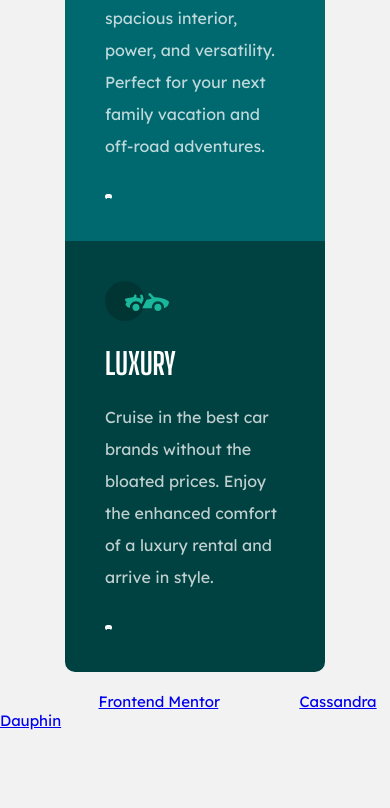
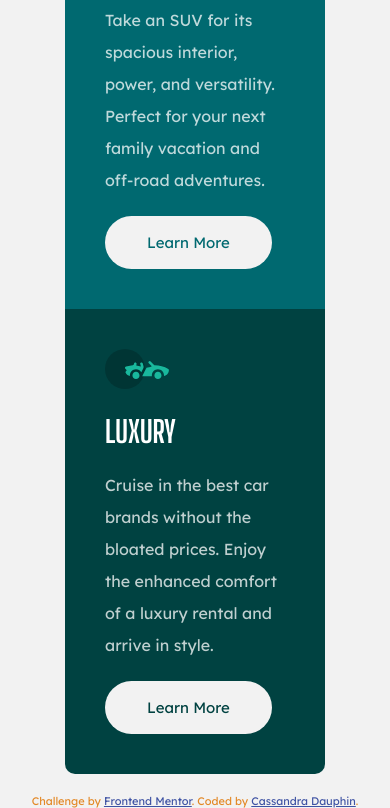
Before and after one commit to CID-devv/3-column-preview-cards, a website: page index.html in a window 390 px wide. Shown: the part 641-1449 px from the top of the page. Before the commit the page ends 1371 px from the top, so only its background shows below. Drawn offline with Linux system fonts and the light colour scheme.

Commit message:
updated mobile responsiveness and html file

```diff
--- a/index.html
+++ b/index.html
@@ -27,7 +27,7 @@
                 <p class="paragraph">
                   Choose a sedan for its affordability and excellent fuel economy. Ideal for cruising in the city or on your next road trip.
                 </p>
-                <a href="#" class="btn btn--orange btn--animated">Learn More</a>
+                <button class="btn btn--orange btn--animated">Learn More</button>
               </div>
 
           </div>
@@ -44,7 +44,7 @@
                 <p class="paragraph">
                   Take an SUV for its spacious interior, power, and versatility. Perfect for your next family vacation and off-road adventures.
                 </p>
-                <a href="#" class="btn btn--dark-cyan btn--animated">Learn More</a>
+                <button href="#" class="btn btn--dark-cyan btn--animated">Learn More</button>
               </div>
           </div>
         </div>
@@ -61,7 +61,7 @@
                 <p class="paragraph">
                   Cruise in the best car brands without the bloated prices. Enjoy the enhanced comfort of a luxury rental and arrive in style.
                 </p>
-                <a href="#" class="btn btn--darker-cyan btn--animated">Learn More</a>
+                <button href="#" class="btn btn--darker-cyan btn--animated">Learn More</button>
               </div>
           </div>
         </div>
--- a/sass/abstracts/_mixins.scss
+++ b/sass/abstracts/_mixins.scss
@@ -3,6 +3,6 @@
 @mixin responsive($breakpoint) {
 
   @if $breakpoint == tab-landscape {
-    @media (min-width: 56.25em) { @content }; // 900px / 16
+    @media only screen and (min-width: 56.25em) { @content }; // 900px / 16
   }
 }
--- a/sass/base/_typography.scss
+++ b/sass/base/_typography.scss
@@ -5,7 +5,6 @@ body {
 	font-size: $default-font-size;
 }
 
-footer {
 .attribution {
 	font-size: 1.1rem;
 	text-align: center;
@@ -15,4 +14,3 @@ footer {
 		color: $attribution-color;
 	}
 }
-}
--- a/sass/components/_buttons.scss
+++ b/sass/components/_buttons.scss
@@ -1,26 +1,31 @@
 .btn {
-	background-color: #fff;
-	height: 3rem;
-	width: 9rem;
-	font-family: inherit;
-	font-size: 0.0625rem;
-	border: 2px solid transparent;
-	border-radius: 50px;
+	padding: 1.5rem 4rem;
+	border-radius: 3rem;
+	-webkit-border-radius: 3rem;
+	-moz-border-radius: 3rem;
+	-ms-border-radius: 3rem;
+	-o-border-radius: 3rem;
 	transition: all .5s;
 	-webkit-transition: all .5s;
 	-moz-transition: all .5s;
 	-ms-transition: all .5s;
 	-o-transition: all .5s;
+	border: 2px solid transparent;
+	font-size: 1em;
+	font-family: inherit;
 
 	&--orange {
+		background-color: $light-gray;
 		color: $orange-color;
 	}
 
 	&--dark-cyan {
+		background-color: $light-gray;
 		color: $dark-cyan-color;
 	}
 
 	&--darker-cyan {
+		background-color: $light-gray;
 		color: $darker-cyan-color;
 	}
 
--- a/sass/components/_card.scss
+++ b/sass/components/_card.scss
@@ -6,20 +6,16 @@
 	align-content: center;
 	max-width: 30rem;
 	transition: display .5s;
-	-webkit-transition: display .5s;
-	-moz-transition: display .5s;
-	-ms-transition: display .5s;
-	-o-transition: display .5s;
 
-  @include responsive (tab-landscape) {
+	@include responsive (tab-landscape) {
 		flex-direction: row;
 		padding: 7rem;
-		max-width: 80%;
+		max-width: 75%;
 	}
 
 	.card {
 		padding: 4rem;
-		color: #fff;
+		color: #ffffff;
 
 		&__heading {
 			font-family: $heading-font;
@@ -35,6 +31,10 @@
 				font-size: 1.6rem;
 				line-height: 2;
 				margin-bottom: 2rem;
+
+				@include responsive (tab-landscape) {
+					margin-bottom: 10rem;
+				}
 			}
 		}
 
```
Also changed, not shown: css/main.css, sass/abstracts/_variables.scss (line endings or trailing spaces). Lines whose indentation alone changed are shown as unchanged.
